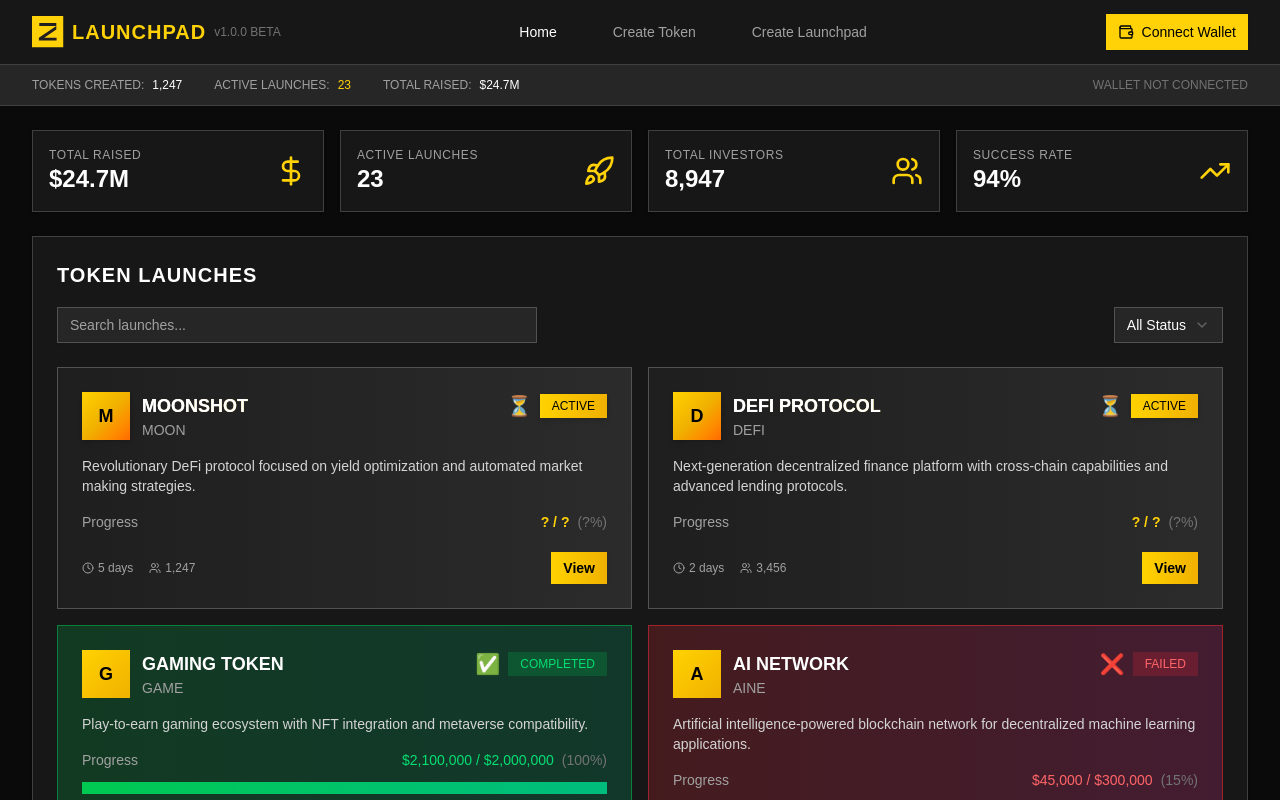
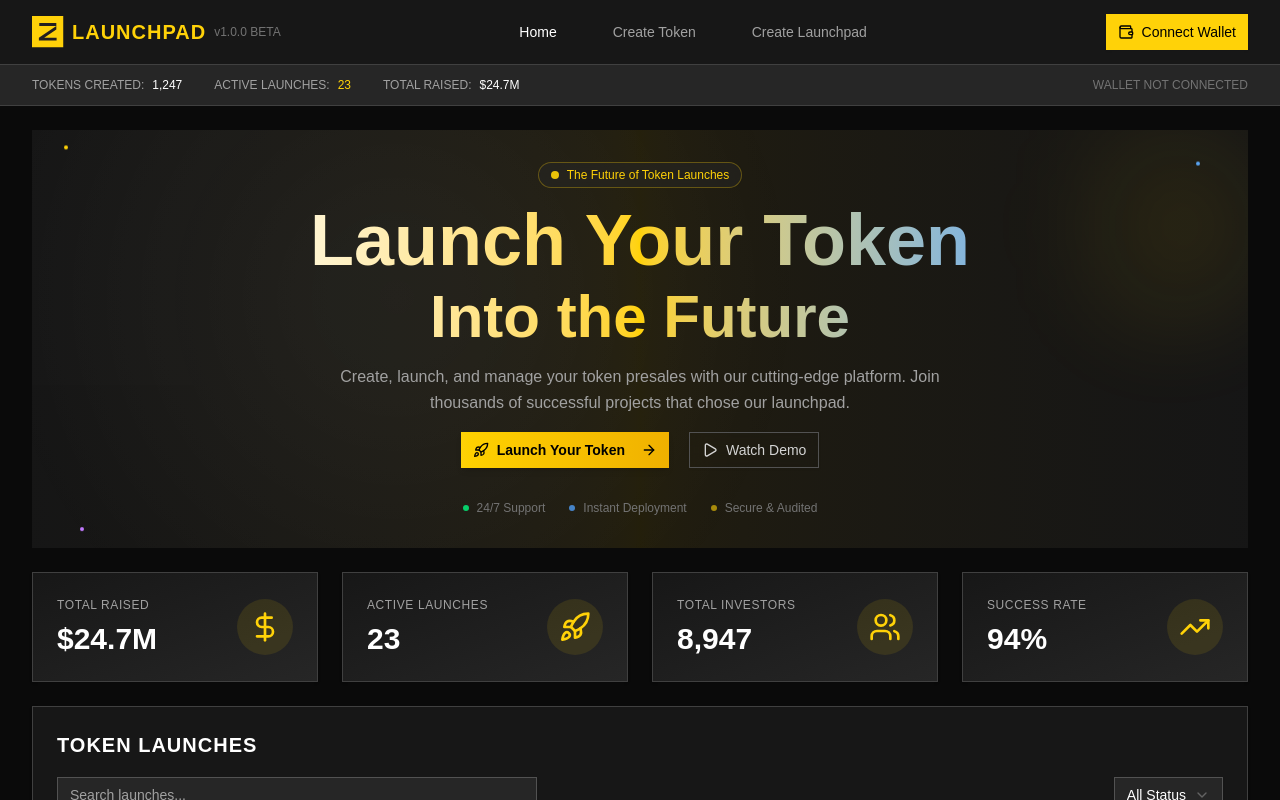
Before and after one commit to PrivacyPad/launchpad-interface, a Next.js app: page / in a window 1280 px wide. Shown: the top 800 px of the page. Built offline with nearby package versions, Linux system fonts and the light colour scheme; a web font is replaced by a local one.

Commit message:
Refactor styles

```diff
--- a/src/modules/create-token/CreateTokenView.tsx
+++ b/src/modules/create-token/CreateTokenView.tsx
@@ -57,7 +57,7 @@ export default function CreateTokenView() {
       </div>
 
       {/* Progress Steps */}
-      <Card className="bg-neutral-900 border-neutral-700 py-4">
+      {/* <Card className="bg-neutral-900 border-neutral-700 py-4">
         <CardContent className="px-4">
           <div className="flex items-center justify-between">
             {[
@@ -80,7 +80,7 @@ export default function CreateTokenView() {
             ))}
           </div>
         </CardContent>
-      </Card>
+      </Card> */}
 
       <div className="grid grid-cols-1 lg:grid-cols-3 gap-6">
         {/* Token Form */}
--- /dev/null
+++ b/src/modules/home/HeroBanner.tsx
@@ -0,0 +1,80 @@
+import { Button } from "@/components/ui/button";
+import { ArrowRight, Play, Rocket, Star } from "lucide-react";
+import { useRouter } from "next/navigation";
+import React from "react";
+
+export default function HeroBanner() {
+  const router = useRouter();
+
+  return (
+    <div className="relative overflow-hidden">
+      {/* Animated Background */}
+      <div className="absolute inset-0 bg-gradient-to-r from-neutral-900/90 via-primary/10 to-neutral-900/90">
+        <div className="absolute inset-0 bg-[radial-gradient(circle_at_30%_40%,rgba(255,255,255,0.05),transparent_50%)] animate-pulse"></div>
+        {/* Subtle Floating Elements */}
+        <div className="absolute top-4 left-8 w-1 h-1 bg-primary rounded-full animate-bounce delay-100"></div>
+        <div className="absolute top-8 right-12 w-1 h-1 bg-blue-400 rounded-full animate-bounce delay-300"></div>
+        <div className="absolute bottom-4 left-12 w-1 h-1 bg-purple-400 rounded-full animate-bounce delay-500"></div>
+
+        {/* Subtle Moving Gradient */}
+        <div className="absolute top-0 right-0 w-48 h-48 bg-gradient-to-l from-primary/20 to-transparent rounded-full blur-3xl animate-pulse"></div>
+      </div>
+
+      <div className="relative z-10 px-6 py-8 text-center">
+        <div className="max-w-4xl mx-auto space-y-4">
+          <div className="inline-flex items-center gap-2 bg-neutral-800/50 border border-primary/30 rounded-full px-3 py-1 text-xs text-primary animate-in fade-in backdrop-blur-sm duration-1000">
+            <div className="w-2 h-2 bg-primary rounded-full animate-pulse"></div>
+            <span>The Future of Token Launches</span>
+          </div>
+
+          <h1 className="text-5xl md:text-7xl font-bold bg-gradient-to-r from-white via-primary to-blue-400 bg-clip-text text-transparent animate-in fade-in slide-in-from-bottom-20 duration-1000">
+            Launch Your Token
+            <br />
+            <span className="text-4xl md:text-6xl">Into the Future</span>
+          </h1>
+
+          <p className="text-sm md:text-base text-neutral-400 max-w-2xl mx-auto leading-relaxed animate-in fade-in slide-in-from-bottom-20 delay-200 duration-1000">
+            Create, launch, and manage your token presales with our cutting-edge platform. Join thousands of successful
+            projects that chose our launchpad.
+          </p>
+
+          <div className="flex flex-col sm:flex-row gap-5 justify-center items-center animate-in fade-in slide-in-from-bottom-20 delay-400 duration-1000">
+            <Button
+              size="default"
+              className="bg-gradient-to-r from-primary to-yellow-500 hover:from-primary/80 hover:to-yellow-500/80 text-black font-semibold px-6 py-2 shadow-lg hover:shadow-xl transition-all duration-300 group"
+              onClick={() => router.push("/create-token")}
+            >
+              <Rocket className="w-4 h-4 group-hover:animate-bounce" />
+              Launch Your Token
+              <ArrowRight className="w-4 h-4 ml-2 group-hover:translate-x-1 transition-transform" />
+            </Button>
+
+            <Button
+              variant="outline"
+              size="default"
+              className="border border-neutral-600 text-neutral-300 hover:bg-neutral-800/50 px-6 py-2 backdrop-blur-sm transition-all duration-300 group bg-transparent"
+            >
+              <Play className="w-4 h-4" />
+              Watch Demo
+            </Button>
+          </div>
+
+          <div className="flex flex-wrap justify-center gap-6 pt-4 text-xs text-neutral-500 animate-in fade-in slide-in-from-bottom-20 delay-600 duration-1000">
+            <div className="flex items-center gap-2">
+              <div className="w-1.5 h-1.5 bg-green-400 rounded-full animate-pulse"></div>
+              <span>24/7 Support</span>
+            </div>
+            <div className="flex items-center gap-2">
+              <div className="w-1.5 h-1.5 bg-blue-400 rounded-full animate-pulse delay-200"></div>
+              <span>Instant Deployment</span>
+            </div>
+            <div className="flex items-center gap-2">
+              <div className="w-1.5 h-1.5 bg-primary rounded-full animate-pulse delay-400"></div>
+              <span>Secure & Audited</span>
+            </div>
+          </div>
+        </div>
+      </div>
+    </div>
+  );
+}
--- a/src/modules/home/HomeView.tsx
+++ b/src/modules/home/HomeView.tsx
@@ -8,6 +8,7 @@ import { Clock, Users } from "lucide-react";
 import { useState } from "react";
 import StatsOverview from "./StatsOverview";
 import Link from "next/link";
+import HeroBanner from "./HeroBanner";
 
 export default function HomeView() {
   const recentLaunches = [
@@ -162,6 +163,9 @@ export default function HomeView() {
 
   return (
     <div className="py-6 space-y-6">
+      {/* Hero Banner */}
+      <HeroBanner />
+
       {/* Stats Overview */}
       <StatsOverview />
 
--- a/src/modules/home/StatsOverview.tsx
+++ b/src/modules/home/StatsOverview.tsx
@@ -1,54 +1,103 @@
 import { Card, CardContent } from "@/components/ui/card";
 import { DollarSign, Rocket, TrendingUp, Users } from "lucide-react";
-import React from "react";
+import React, { useEffect, useState } from "react";
 
 export default function StatsOverview() {
+  const [animatedStats, setAnimatedStats] = useState({
+    totalRaised: 0,
+    activeLaunches: 0,
+    totalInvestors: 0,
+    successRate: 0,
+  });
+
+  // Animate stats on mount
+  useEffect(() => {
+    const targets = {
+      totalRaised: 24.7,
+      activeLaunches: 23,
+      totalInvestors: 8947,
+      successRate: 94,
+    };
+
+    const duration = 2000;
+    const steps = 60;
+    const stepDuration = duration / steps;
+
+    let currentStep = 0;
+    const timer = setInterval(() => {
+      currentStep++;
+      const progress = currentStep / steps;
+
+      setAnimatedStats({
+        totalRaised: Math.floor(targets.totalRaised * progress * 10) / 10,
+        activeLaunches: Math.floor(targets.activeLaunches * progress),
+        totalInvestors: Math.floor(targets.totalInvestors * progress),
+        successRate: Math.floor(targets.successRate * progress),
+      });
+
+      if (currentStep >= steps) {
+        clearInterval(timer);
+        setAnimatedStats(targets);
+      }
+    }, stepDuration);
+
+    return () => clearInterval(timer);
+  }, []);
+
   return (
-    <div className="grid grid-cols-1 md:grid-cols-2 lg:grid-cols-4 gap-4">
-      <Card className="py-4 bg-neutral-900 border-neutral-700">
-        <CardContent className="px-4">
+    <div className="grid grid-cols-1 md:grid-cols-2 lg:grid-cols-4 gap-6">
+      <Card className="bg-gradient-to-br from-neutral-900 to-neutral-800 border-neutral-700">
+        <CardContent className="">
           <div className="flex items-center justify-between">
             <div>
-              <p className="text-xs text-neutral-400 tracking-wider">TOTAL RAISED</p>
-              <p className="text-2xl font-bold text-white">$24.7M</p>
+              <p className="text-xs text-neutral-400 tracking-wider mb-2">TOTAL RAISED</p>
+              <p className="text-3xl font-bold text-white">${animatedStats.totalRaised}M</p>
             </div>
-            <DollarSign className="w-8 h-8 text-primary" />
+            <div className="p-3 bg-primary/10 rounded-full">
+              <DollarSign className="w-8 h-8 text-primary" />
+            </div>
           </div>
         </CardContent>
       </Card>
 
-      <Card className="py-4 bg-neutral-900 border-neutral-700">
-        <CardContent className="px-4">
+      <Card className="bg-gradient-to-br from-neutral-900 to-neutral-800 border-neutral-700 group">
+        <CardContent className="">
           <div className="flex items-center justify-between">
             <div>
-              <p className="text-xs text-neutral-400 tracking-wider">ACTIVE LAUNCHES</p>
-              <p className="text-2xl font-bold text-white">23</p>
+              <p className="text-xs text-neutral-400 tracking-wider mb-2">ACTIVE LAUNCHES</p>
+              <p className="text-3xl font-bold text-white">{animatedStats.activeLaunches}</p>
             </div>
-            <Rocket className="w-8 h-8 text-primary" />
+            <div className="p-3 bg-primary/10 rounded-full">
+              <Rocket className="w-8 h-8 text-primary" />
+            </div>
           </div>
         </CardContent>
       </Card>
 
-      <Card className="py-4 bg-neutral-900 border-neutral-700">
-        <CardContent className="px-4">
+      <Card className="bg-gradient-to-br from-neutral-900 to-neutral-800 border-neutral-700 group">
+        <CardContent className="">
           <div className="flex items-center justify-between">
             <div>
-              <p className="text-xs text-neutral-400 tracking-wider">TOTAL INVESTORS</p>
-              <p className="text-2xl font-bold text-white">8,947</p>
+              <p className="text-xs text-neutral-400 tracking-wider mb-2">TOTAL INVESTORS</p>
+              <p className="text-3xl font-bold text-white">{animatedStats.totalInvestors.toLocaleString()}</p>
             </div>
-            <Users className="w-8 h-8 text-primary" />
+            <div className="p-3 bg-primary/10 rounded-full">
+              <Users className="w-8 h-8 text-primary" />
+            </div>
           </div>
         </CardContent>
       </Card>
 
-      <Card className="py-4 bg-neutral-900 border-neutral-700">
-        <CardContent className="px-4">
+      <Card className="bg-gradient-to-br from-neutral-900 to-neutral-800 border-neutral-700 group">
+        <CardContent className="">
           <div className="flex items-center justify-between">
             <div>
-              <p className="text-xs text-neutral-400 tracking-wider">SUCCESS RATE</p>
-              <p className="text-2xl font-bold text-white">94%</p>
+              <p className="text-xs text-neutral-400 tracking-wider mb-2">SUCCESS RATE</p>
+              <p className="text-3xl font-bold text-white">{animatedStats.successRate}%</p>
             </div>
-            <TrendingUp className="w-8 h-8 text-primary" />
+            <div className="p-3 bg-primary/10 rounded-full">
+              <TrendingUp className="w-8 h-8 text-primary" />
+            </div>
           </div>
         </CardContent>
       </Card>
```
Also changed, not shown: src/modules/create-launchpad/CreateLaunchpadView.tsx (+4 -4 lines), src/modules/presale/PresaleView.tsx (+17 -17 lines).
